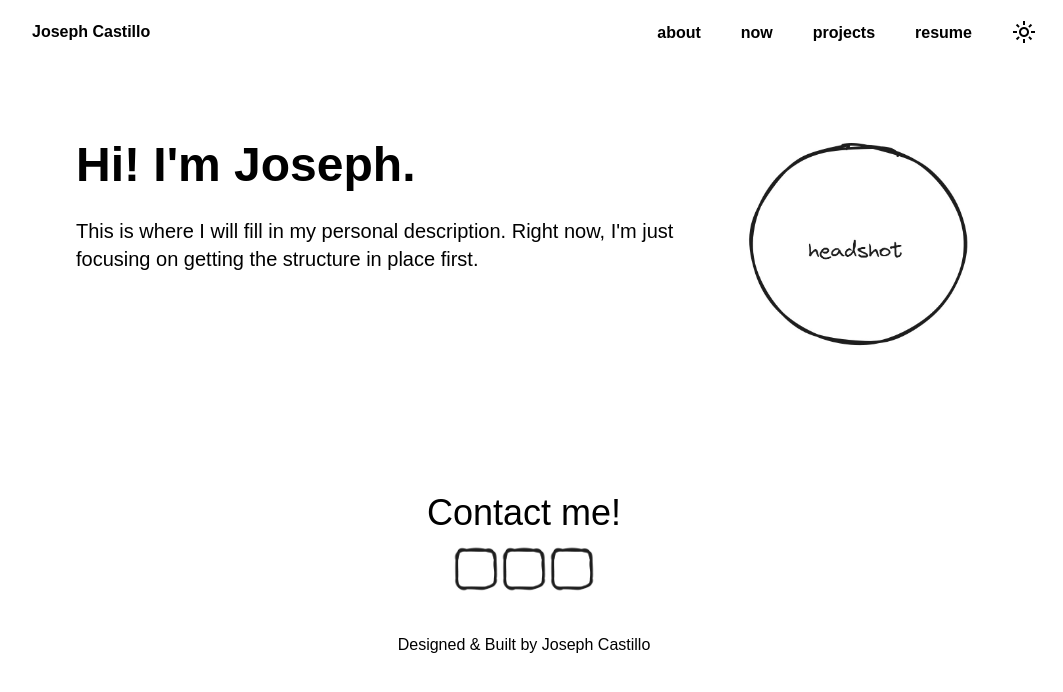
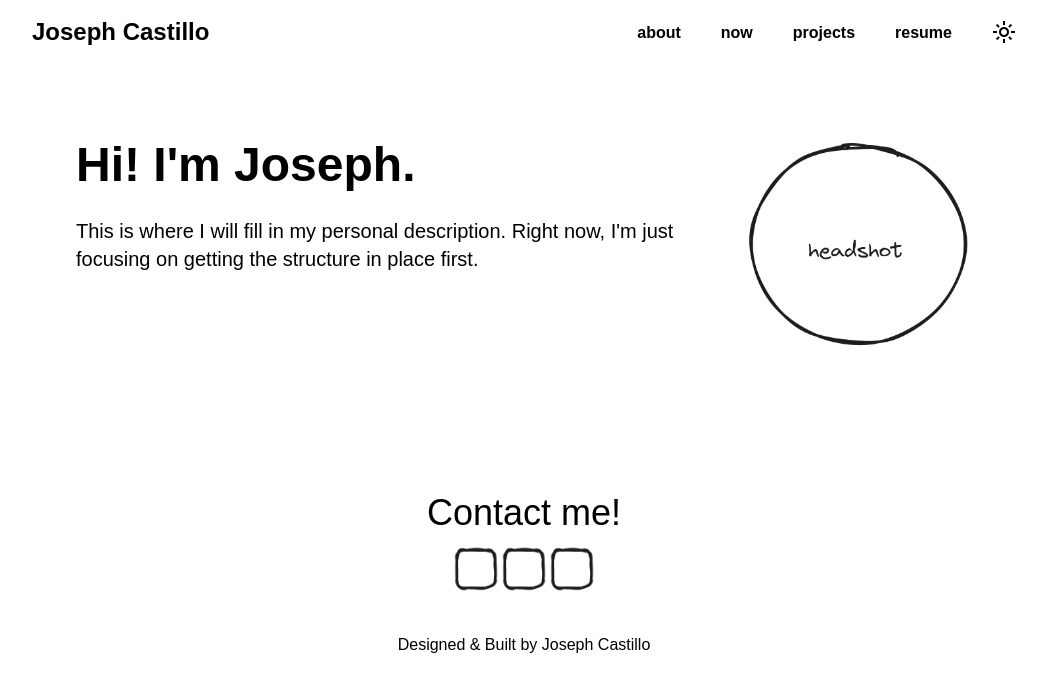
Before and after one commit to jcstlo/personal-site, a React (Vite) app: page / in a window 1280 px wide. Shown: the top 692 px of the page, without its empty margins (116-1179 px from the left). Built offline with nearby package versions, Linux system fonts and the light colour scheme; a web font is replaced by a local one.

Commit message:
Fix navbar spacing with new font

```diff
--- a/src/App.jsx
+++ b/src/App.jsx
@@ -4,7 +4,7 @@ function App() {
       <div class="flex justify-center">
         <div class="max-w-5xl">
           <div class="flex justify-between mt-5">
-            <p class="p-0 ml-5 inline-block align-text-bottom font-albert font-bold">Joseph Castillo</p>
+            <p class="p-0 ml-5 text-2xl inline-block align-text-bottom font-albert font-bold leading-none">Joseph Castillo</p>
             <div class="flex">
               <ul>
                 <li class="p-0 list-none inline mr-10 font-albert font-bold">about</li>
@@ -12,7 +12,7 @@ function App() {
                 <li class="p-0 list-none inline mr-10 font-albert font-bold">projects</li>
                 <li class="p-0 list-none inline mr-10 font-albert font-bold">resume</li>
               </ul>
-              <span class="material-symbols-outlined"> light_mode </span>
+              <span class="material-symbols-outlined mr-5"> light_mode </span>
             </div>
           </div>
           <div class="flex justify-between mt-24 mb-36">
--- a/src/output.css
+++ b/src/output.css
@@ -586,6 +586,10 @@ video {
   margin-top: 1.25rem;
 }
 
+.mr-5 {
+  margin-right: 1.25rem;
+}
+
 .inline-block {
   display: inline-block;
 }
@@ -673,6 +677,21 @@ video {
   line-height: 1.75rem;
 }
 
+.text-base {
+  font-size: 1rem;
+  line-height: 1.5rem;
+}
+
+.text-lg {
+  font-size: 1.125rem;
+  line-height: 1.75rem;
+}
+
+.text-2xl {
+  font-size: 1.5rem;
+  line-height: 2rem;
+}
+
 .font-light {
   font-weight: 300;
 }
@@ -684,3 +703,7 @@ video {
 .font-bold {
   font-weight: 700;
 }
+
+.leading-none {
+  line-height: 1;
+}
```
